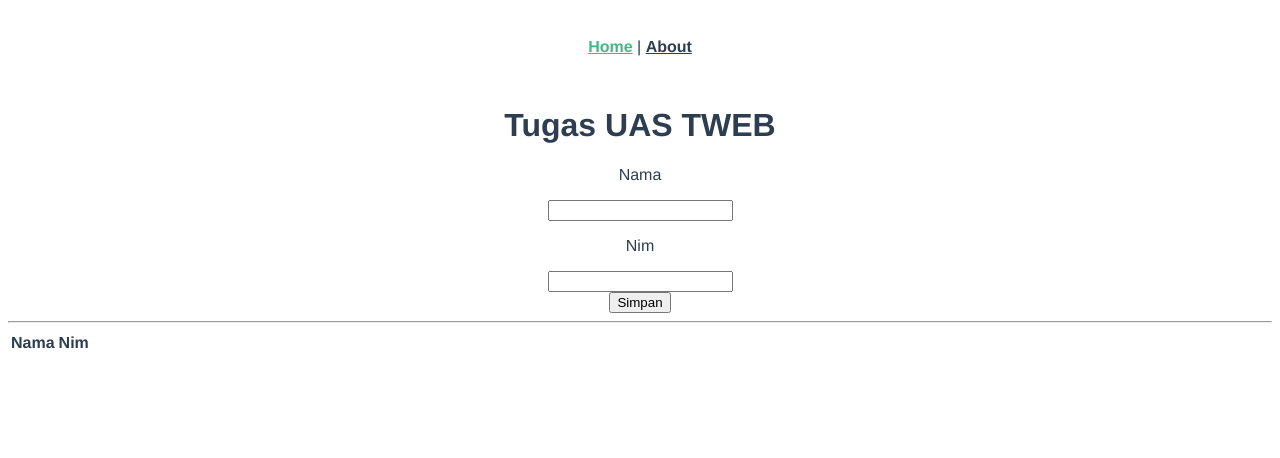
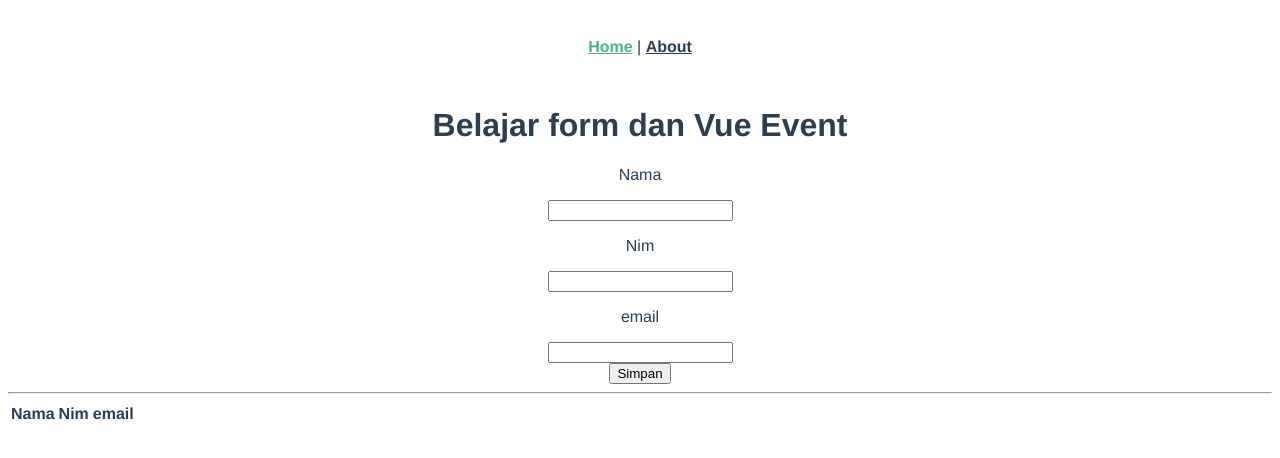
Before and after one commit to Nenisariputrijuana/NeniPutriUAS, a Vue app: page / in a window 1280 px wide. Shown: the top 458 px of the page. Built offline with nearby package versions, Linux system fonts and the light colour scheme.

Commit message:
Update HomeView.vue

```diff
--- a/src/views/HomeView.vue
+++ b/src/views/HomeView.vue
@@ -1,12 +1,13 @@
 <template>
-   <h1>Tugas UAS TWEB</h1>
+  <h1>Belajar form dan Vue Event</h1>
 
 <div class="container">
-
   <p>Nama</p>
   <input v-model="nama" type="text" class="form-text">
   <p>Nim</p>
   <input v-model="nim" type="text" class="form-text">
+  <p>email</p>
+  <input v-model="email" type="text" class="form-text">
   <div class="mt-2">
   <button  type="submit" class="btn btn-info" @click.prevent="simpanData">Simpan</button>
 </div>
@@ -18,12 +19,15 @@
   <tr>
     <th>Nama</th>
     <th>Nim</th>
+    <th>email</th>
   </tr>
 </thead>
 <tbody>
   <tr v-for="item in dataMahasiswa">
     <td>{{item.nama}}</td>
     <td>{{item.nim}}</td>
+    <td>{{item.email}}</td>
+
   </tr>
 </tbody>
 </table>
```
